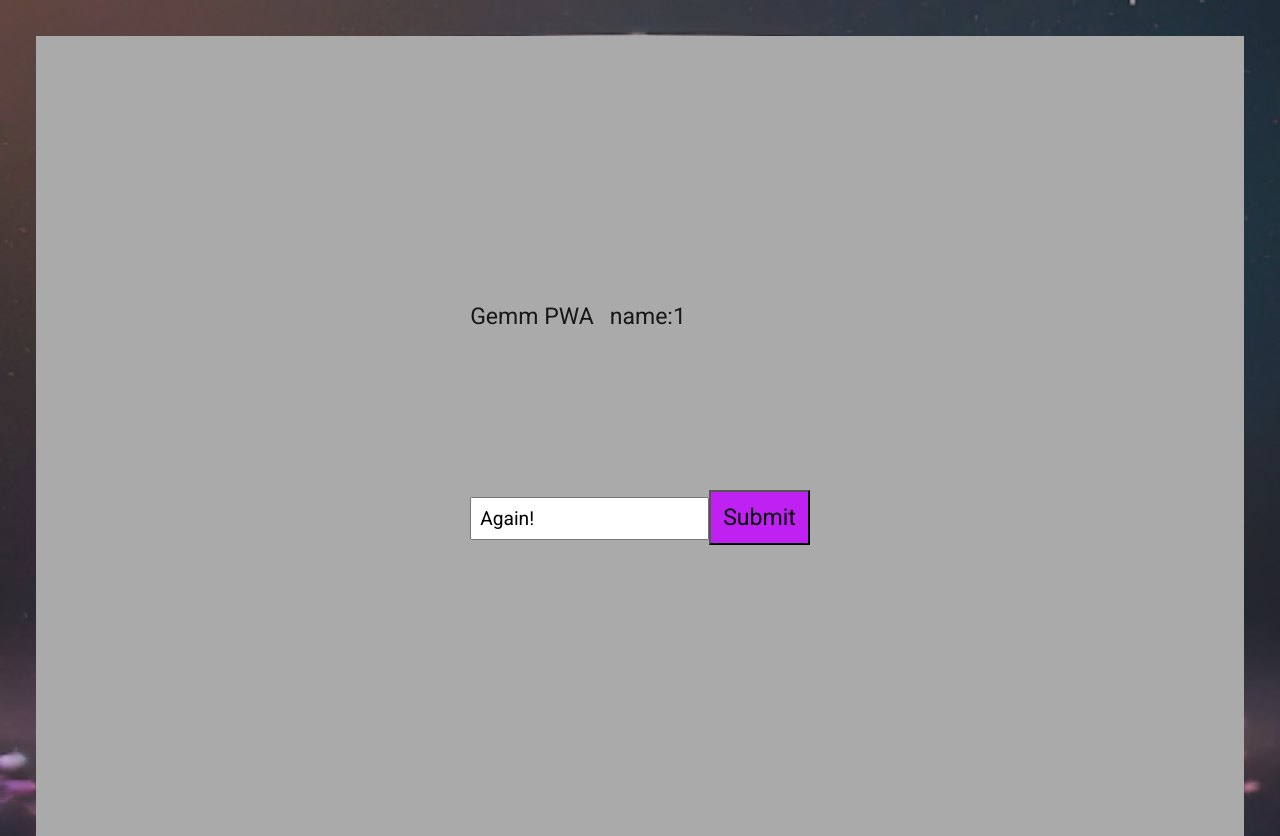
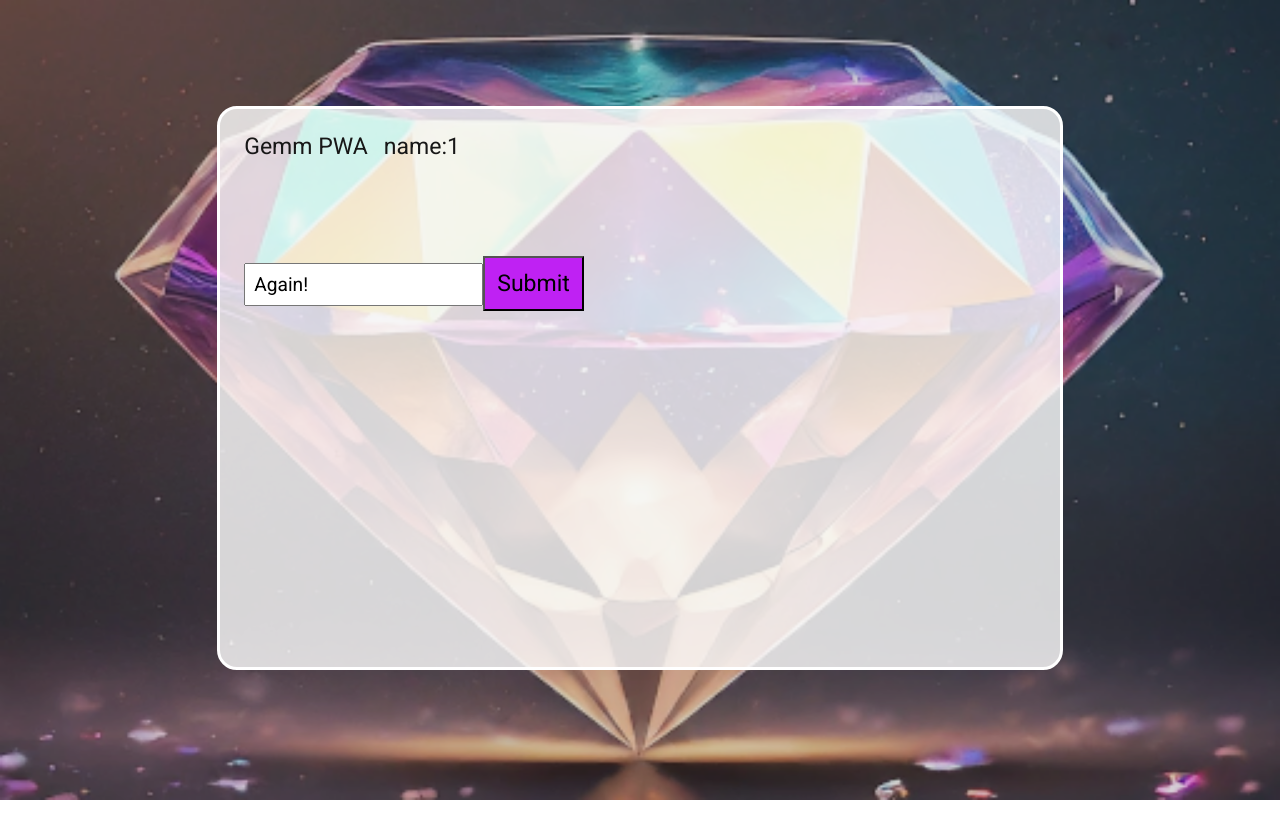
Before and after one commit to ChameleonQuest/dazzle-ai-presets, a Next.js app: page /1/gem-runner in a window 1280 px wide. After the commit the page ends 800 px from the top, so only its background shows below. Built offline with nearby package versions, Linux system fonts and the light colour scheme.

Commit message:
Fix color consistency

```diff
--- a/app/[appName]/gem-runner/gem-runner.js
+++ b/app/[appName]/gem-runner/gem-runner.js
@@ -53,8 +53,8 @@ function GemRunnerContent() {
     }
 
     return (
-    <div className={styles.page}>
-        <main className={styles.main}>
+    <div className="page-container">
+        <main className="page-content">
             <div className={styles.ctas}>
                 <div>Gemm PWA</div>
                 <div>
--- a/app/[appName]/gem-saver/gem-saver.js
+++ b/app/[appName]/gem-saver/gem-saver.js
@@ -40,7 +40,7 @@ function GemSaverContent() {
     // TODO: Detect browser and show how to save PWA on that browser.
     return (
     <div className="page-container">
-        <div className="page-content">
+        <main className="page-content">
             <h1>Your app is ready</h1>
             <div>Please use the "Add to Home Screen" option in your browser.</div>
             <div>
@@ -52,7 +52,7 @@ function GemSaverContent() {
             <div>
                 <strong>Prompt:</strong> {prompt}
             </div>
-        </div>
+        </main>
     </div>
     );
 }
--- a/app/globals.css
+++ b/app/globals.css
@@ -21,6 +21,7 @@ html, body {
     flex-direction: column;
     align-items: center;
     justify-content: center;
+    color: black;
     height: 100vh;
     background-image: url('/images/dazzle-icon-512x512.png');
     background-size: cover;
--- a/app/home.js
+++ b/app/home.js
@@ -19,7 +19,7 @@ export default function HomePage() {
 
     return (
     <div className="page-container">
-        <div className="page-content">
+        <main className="page-content">
             <h1>Dazzle </h1>
             <h2 style={{marginBottom: 1 + 'rem'}}>
                 <p> Dazzle will create a convenient AI app shortcut for you. </p>
@@ -50,7 +50,7 @@ export default function HomePage() {
 
                 <button type="submit" style={{alignSelf: 'center'}}>Save AI Shortcut</button>
             </form>
-        </div>
+        </main>
     </div>
     );
 }
--- a/app/page.module.css
+++ b/app/page.module.css
@@ -14,7 +14,7 @@
   padding: 80px;
   gap: 64px;
   font-synthesis: none;
-  background-color: #aaa;
+  /* background-color: #aaa; */
 }
 
 @media (prefers-color-scheme: dark) {
```
Lines whose indentation alone changed are shown as unchanged.
